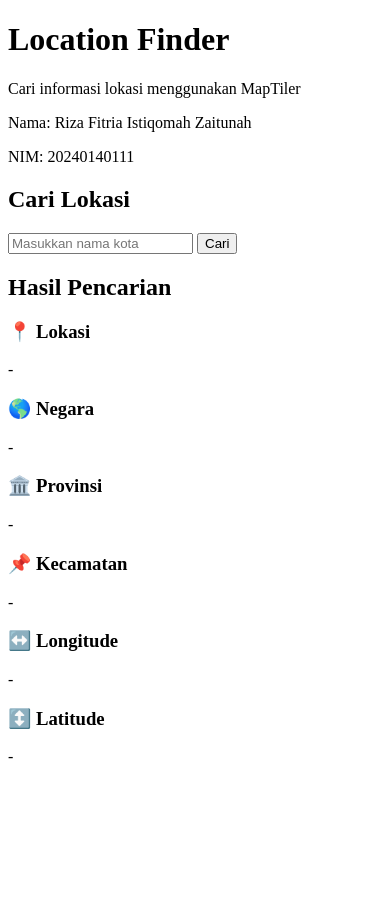
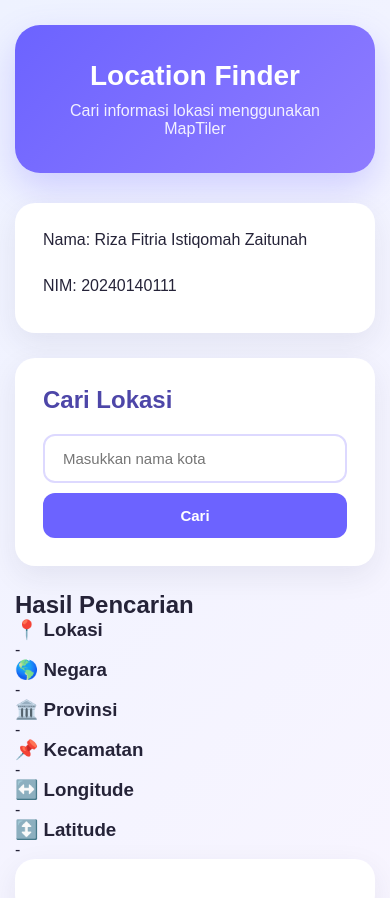
Before and after one commit to anneisza/111_WeatherAPI, a website: page public/index.html in a window 390 px wide. Before the commit the page ends 844 px from the top, so only its background shows below. Drawn offline with Linux system fonts and the light colour scheme.

Commit message:
Add style

```diff
--- a/public/index.html
+++ b/public/index.html
@@ -4,6 +4,7 @@
     <meta charset="UTF-8">
     <meta name="viewport" content="width=device-width, initial-scale=1.0">
     <title>Location Finder</title>
+    <link rel="stylesheet" href="style.css">
 </head>
 
 <body>
--- /dev/null
+++ b/public/style.css
@@ -0,0 +1,159 @@
+* {
+    margin: 0;
+    padding: 0;
+    box-sizing: border-box;
+}
+
+body {
+    font-family: Arial, sans-serif;
+    min-height: 100vh;
+    background: linear-gradient(135deg, #eef2ff, #f8f5ff);
+    color: #252338;
+    padding: 40px 20px;
+}
+
+/* Header */
+header {
+    max-width: 900px;
+    margin: 0 auto 30px;
+    text-align: center;
+    background: linear-gradient(135deg, #6c63ff, #8f7cff);
+    color: white;
+    padding: 35px;
+    border-radius: 25px;
+    box-shadow: 0 15px 35px rgba(108, 99, 255, 0.25);
+}
+
+header h1 {
+    font-size: 36px;
+    margin-bottom: 10px;
+}
+
+header p {
+    font-size: 16px;
+    opacity: 0.9;
+}
+
+/* Main */
+main {
+    max-width: 900px;
+    margin: auto;
+}
+
+/* Semua section */
+section {
+    background: white;
+    padding: 28px;
+    margin-bottom: 25px;
+    border-radius: 20px;
+    box-shadow: 0 10px 30px rgba(40, 35, 80, 0.08);
+}
+
+/* Judul section */
+section h2 {
+    margin-bottom: 20px;
+    color: #4d46a8;
+}
+
+/* Data mahasiswa */
+section p {
+    margin-bottom: 10px;
+}
+
+/* Input */
+input {
+    width: 70%;
+    padding: 14px 18px;
+    border: 2px solid #ddd9ff;
+    border-radius: 12px;
+    outline: none;
+    font-size: 15px;
+    transition: 0.3s;
+}
+
+input:focus {
+    border-color: #6c63ff;
+    box-shadow: 0 0 0 4px rgba(108, 99, 255, 0.1);
+}
+
+/* Tombol */
+button {
+    padding: 14px 25px;
+    margin-left: 8px;
+    border: none;
+    border-radius: 12px;
+    background: #6c63ff;
+    color: white;
+    font-size: 15px;
+    font-weight: bold;
+    cursor: pointer;
+    transition: 0.3s;
+}
+
+button:hover {
+    background: #5148d8;
+    transform: translateY(-2px);
+}
+
+/* Hasil pencarian */
+section:last-child {
+    display: grid;
+    grid-template-columns: repeat(2, 1fr);
+    gap: 18px;
+}
+
+section:last-child h2 {
+    grid-column: 1 / -1;
+}
+
+/* Card data */
+section:last-child div {
+    padding: 20px;
+    border-radius: 16px;
+    background: #f7f6ff;
+    border: 1px solid #ebe8ff;
+    transition: 0.3s;
+}
+
+section:last-child div:hover {
+    transform: translateY(-4px);
+    box-shadow: 0 8px 20px rgba(80, 70, 150, 0.12);
+}
+
+section:last-child h3 {
+    font-size: 15px;
+    color: #6c63ff;
+    margin-bottom: 8px;
+}
+
+section:last-child div p {
+    font-size: 18px;
+    font-weight: bold;
+    color: #29263d;
+}
+
+/* Responsive */
+@media (max-width: 768px) {
+
+    body {
+        padding: 25px 15px;
+    }
+
+    header h1 {
+        font-size: 28px;
+    }
+
+    input {
+        width: 100%;
+        margin-bottom: 10px;
+    }
+
+    button {
+        width: 100%;
+        margin-left: 0;
+    }
+
+    section:last-child {
+        grid-template-columns: 1fr;
+    }
+}
```
